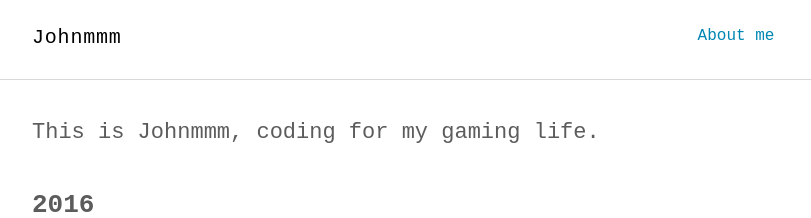
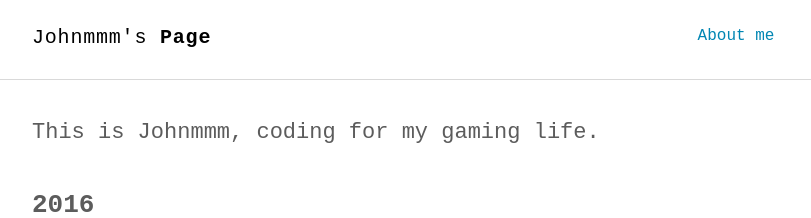
Before and after one commit to johnmmm/johnmmm.github.io, a Jekyll site: the page built from index.html, in a window 1280 px wide. Shown: the top 218 px of the page, without its empty margins (232-1043 px from the left). Built offline with Jekyll 4.4.1, drawn with Linux system fonts in a browser that asks for light colours; some web fonts are replaced.

Commit message:
try again

```diff
--- a/_config.yml
+++ b/_config.yml
@@ -1,8 +1,8 @@
 # Site settings
-title_left    : "Johnmmm"
-title_right   : "" # default: ""
+title_left    : "Johnmmm's"
+title_right   : " Page" # default: ""
 description   : "Minimalist Jekyll theme for technical writing blog."
-keywords      : "Jekyll, theme, free, download, SEO, blog, web, minimalist, thinkspace"
+keywords      : "Jekyll, theme, free, download, SEO, blog, web, minimalist, recordplace"
 url           : https://johnmmm.github.io/recordplace # site url
 baseurl       : "" # apply repo name like "/myproject" if used under gh-pages branch, else (under master branch) just leave empty/blank
 cover         : "" # image uri like logo/cover image for site seo
```
